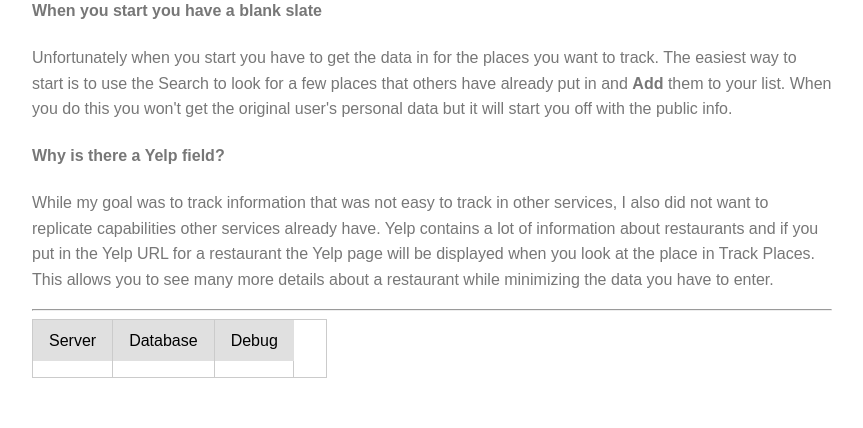
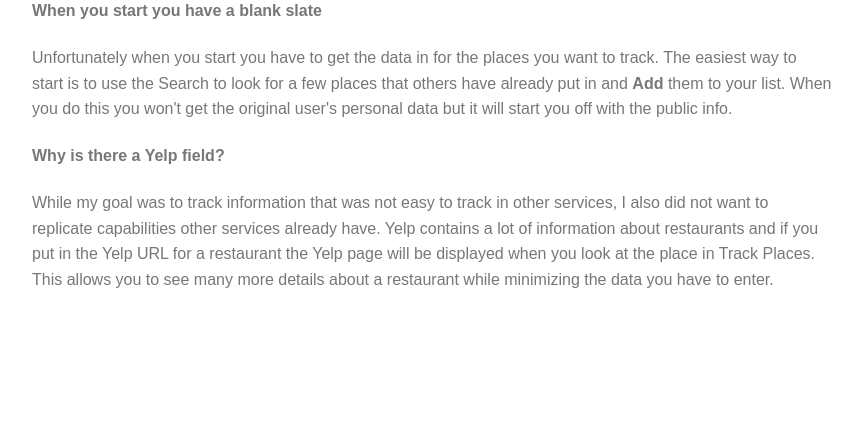
Before and after one commit to danecollins/tp, a Django app: page /about/ in a window 1280 px wide. Shown: the part 991-1419 px from the top of the page, without its empty margins (283-1146 px from the left). After the commit the page ends 1279 px from the top, so only its background shows below. Run offline with Django 3.2, Linux system fonts and the light colour scheme.

Commit message:
Remove info table

```diff
--- a/places/templates/places/about.html
+++ b/places/templates/places/about.html
@@ -60,17 +60,5 @@ Unfortunately when you start you have to get the data in for the places you want
 While my goal was to track information that was not easy to track in other services, I also did not want to replicate capabilities other services already have. Yelp contains a lot of information about restaurants and if you put in the Yelp URL for a restaurant the Yelp page will be displayed when you look at the place in Track Places. This allows you to see many more details about a restaurant while minimizing the data you have to enter.
 </p>
 </div>
-<hr>
-<table class='pure-table'>
-	<thead>
-		<tr>
-			<td>Server</td><td>Database</td><td>Debug</td>
-		</tr>
-	</thead>
-	<tbody>
-		<td>
-			<td>{{ server }}</td><td>{{ database }}</td><td>{{ debug }}</td>
-		</td>
-	</tbody>
-</table>
+
 {% endblock %}
```
